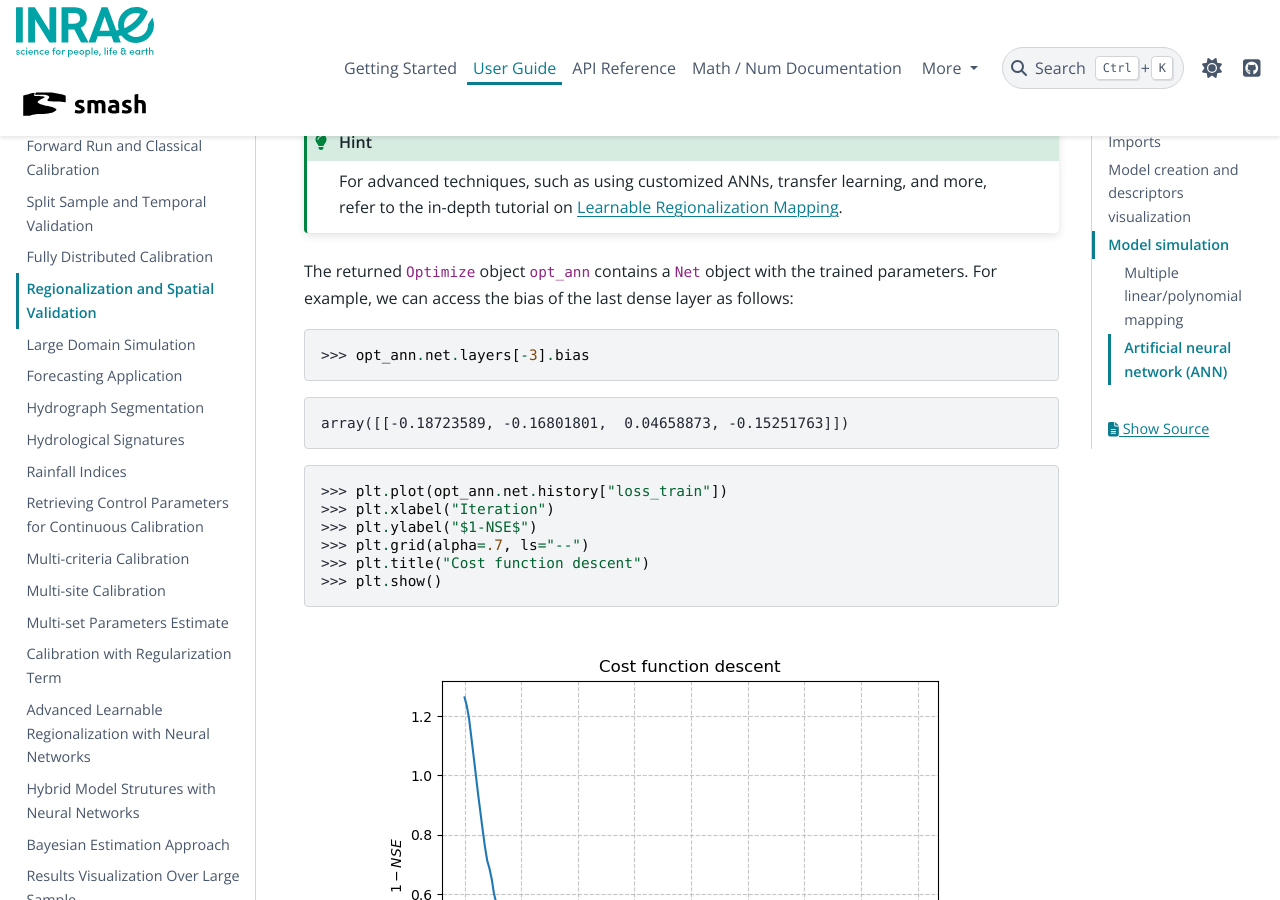
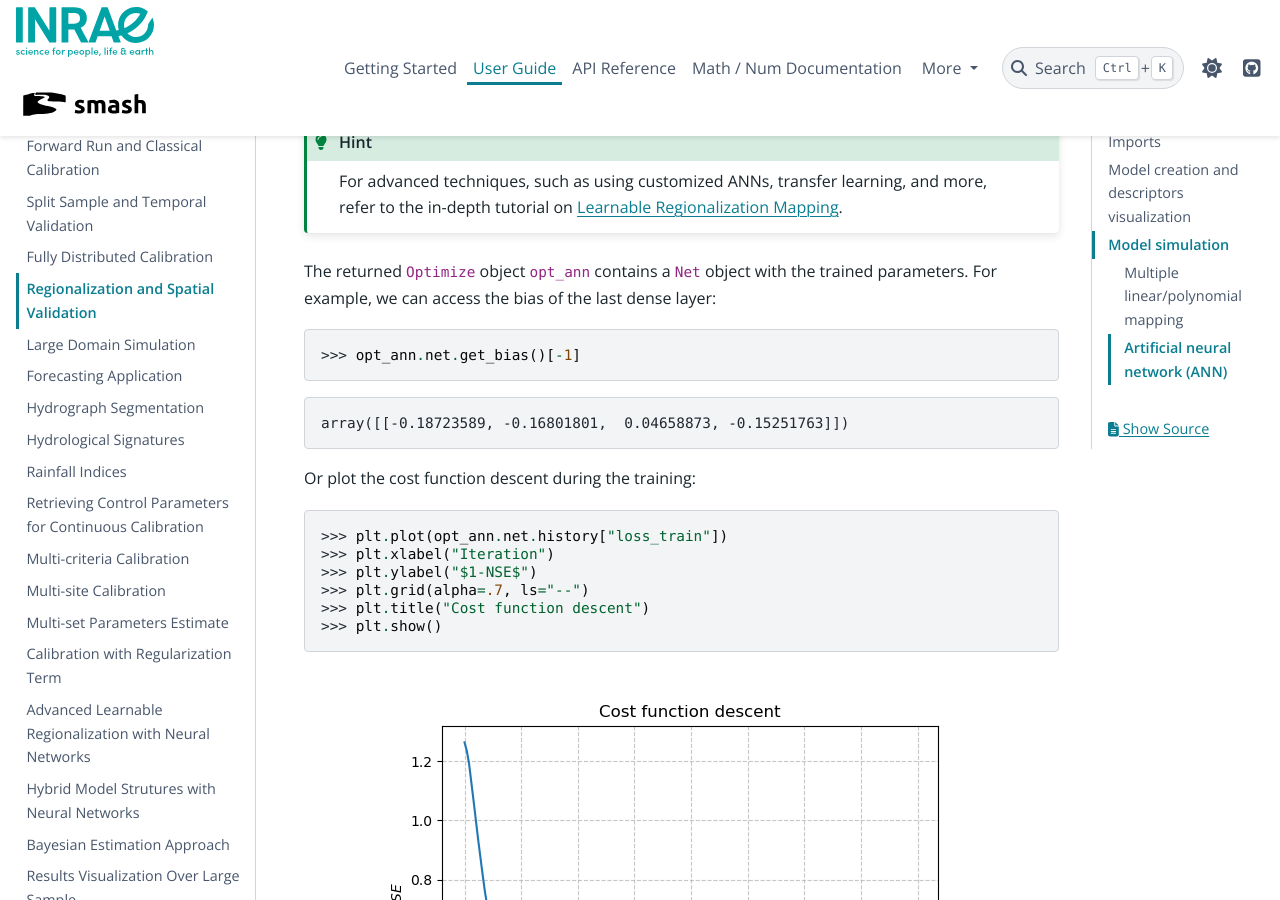
Before and after one commit to DassHydro/smash, a Sphinx documentation site: the page built from doc/source/user_guide/classical_uses/regionalization_spatial_validation.rst, in a window 1280 px wide and 900 px high, scrolled down 5576 px. Built offline with Sphinx 7.4.7 and the PyData theme 0.15.4, drawn with Linux system fonts in a browser that asks for light colours; pages that are not in the unit, such as notebooks, are missing from menus; the version number could not be read and is left out; cross-references to code outside the pages are shown as plain code; some of the changed text lies outside the part shown.

```diff
--- a/doc/source/user_guide/classical_uses/regionalization_spatial_validation.rst
+++ b/doc/source/user_guide/classical_uses/regionalization_spatial_validation.rst
@@ -236,15 +236,17 @@
     refer to the in-depth tutorial on :ref:`Learnable Regionalization Mapping <user_guide.in_depth.advanced_learnable_regionalization>`.
 
 The returned `Optimize <smash.Optimize>` object ``opt_ann`` contains a `Net <smash.factory.Net>` object with the trained parameters.
-For example, we can access the bias of the last dense layer as follows:
+For example, we can access the bias of the last dense layer:
 
 .. code-block:: python
 
-    >>> opt_ann.net.layers[-3].bias
+    >>> opt_ann.net.get_bias()[-1]
 
 .. code-block:: output
 
     array([[-0.18723589, -0.16801801,  0.04658873, -0.15251763]])
+
+Or plot the cost function descent during the training:
 
 .. code-block:: python
 
--- a/doc/source/user_guide/quickstart/hydrological_mesh_construction.rst
+++ b/doc/source/user_guide/quickstart/hydrological_mesh_construction.rst
@@ -219,3 +219,4 @@
     :suppress:
 
     plt.close('all')
+    os.remove("mesh.hdf5")
--- a/doc/source/user_guide/quickstart/model_object_initialization.rst
+++ b/doc/source/user_guide/quickstart/model_object_initialization.rst
@@ -351,3 +351,4 @@
     :suppress:
 
     plt.close('all')
+    os.remove("setup.yaml")
```
Also changed, not shown: other parts of doc/source/user_guide/classical_uses/regionalization_spatial_validation.rst (+2 -2 lines), doc/source/user_guide/quickstart/forward_run_classical_calibration.rst (+9 -0 lines), 2 other files.
